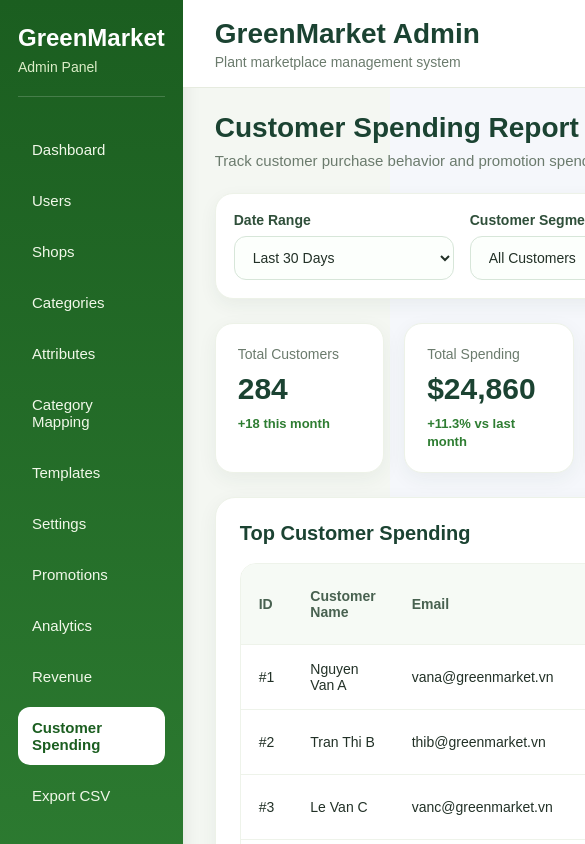
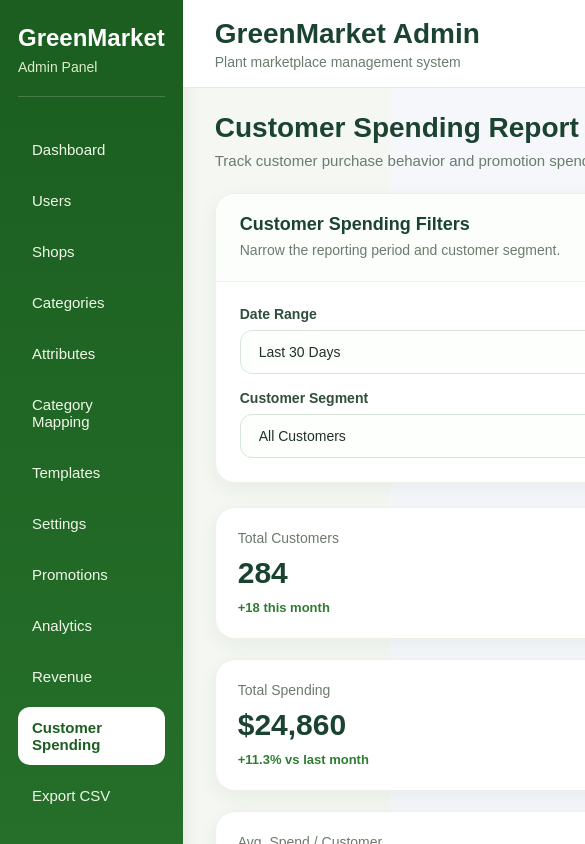
Before and after one commit to oopsntn/GreenMarket, a React (Vite) app in the folder admin-web/: page /customer-spending in a window 390 px wide. Shown: the top 844 px of the page, 585 px wide, since content can reach past the window. Built offline with nearby package versions, Linux system fonts and the light colour scheme.

Commit message:
apply reusable section card to customer spending page

```diff
--- a/admin-web/src/pages/CustomerSpendingPage.css
+++ b/admin-web/src/pages/CustomerSpendingPage.css
@@ -7,11 +7,10 @@
 .customer-spending-filters {
   display: flex;
   gap: 16px;
-  background-color: #ffffff;
-  border: 1px solid #edf2e8;
-  border-radius: 18px;
-  padding: 18px;
-  box-shadow: 0 6px 18px rgba(27, 67, 50, 0.06);
+}
+
+.customer-spending-filters--padded {
+  padding: 24px;
 }
 
 .customer-spending-field {
@@ -50,11 +49,7 @@
 }
 
 .customer-spending-card {
-  background-color: #ffffff;
-  border: 1px solid #edf2e8;
-  border-radius: 18px;
   padding: 22px;
-  box-shadow: 0 6px 20px rgba(27, 67, 50, 0.06);
 }
 
 .customer-spending-card span {
@@ -75,31 +70,6 @@
   color: #2e7d32;
   font-size: 13px;
   font-weight: 600;
-}
-
-.customer-spending-panel {
-  background-color: #ffffff;
-  border: 1px solid #edf2e8;
-  border-radius: 20px;
-  padding: 24px;
-  box-shadow: 0 6px 20px rgba(27, 67, 50, 0.06);
-}
-
-.customer-spending-panel__header {
-  display: flex;
-  align-items: center;
-  justify-content: space-between;
-  margin-bottom: 18px;
-}
-
-.customer-spending-panel__header h3 {
-  font-size: 20px;
-  color: #1b4332;
-}
-
-.customer-spending-panel__header span {
-  font-size: 13px;
-  color: #6b7b6d;
 }
 
 .customer-spending-table-wrapper {
@@ -134,18 +104,32 @@
   color: #223127;
 }
 
-.customer-spending-badge {
-  display: inline-flex;
-  align-items: center;
-  justify-content: center;
-  min-height: 30px;
-  padding: 4px 12px;
-  border-radius: 999px;
-  font-size: 13px;
-  font-weight: 700;
+@media (max-width: 1100px) {
+  .customer-spending-cards {
+    grid-template-columns: repeat(2, 1fr);
+  }
 }
 
-.customer-spending-badge--spent {
-  background-color: #e8f5e9;
-  color: #1b5e20;
+@media (max-width: 1024px) {
+  .customer-spending-filters {
+    flex-direction: column;
+  }
+
+  .customer-spending-field {
+    min-width: 100%;
+  }
+
+  .customer-spending-table-wrapper {
+    overflow-x: auto;
+  }
+
+  .customer-spending-table {
+    min-width: 860px;
+  }
 }
+
+@media (max-width: 640px) {
+  .customer-spending-cards {
+    grid-template-columns: 1fr;
+  }
+}
--- a/admin-web/src/pages/CustomerSpendingPage.tsx
+++ b/admin-web/src/pages/CustomerSpendingPage.tsx
@@ -1,4 +1,5 @@
 import PageHeader from "../components/PageHeader";
+import SectionCard from "../components/SectionCard";
 import StatusBadge from "../components/StatusBadge";
 import { customerSpendingService } from "../services/customerSpendingService";
 import "./CustomerSpendingPage.css";
@@ -15,7 +16,11 @@ function CustomerSpendingPage() {
         actionLabel="Export Customer Report"
       />
 
-      <div className="customer-spending-filters">
+      <SectionCard
+        title="Customer Spending Filters"
+        description="Narrow the reporting period and customer segment."
+      >
+        <div className="customer-spending-filters customer-spending-filters--padded">
           <div className="customer-spending-field">
             <label htmlFor="customer-date-range">Date Range</label>
             <select id="customer-date-range" defaultValue="Last 30 Days">
@@ -36,23 +41,24 @@ function CustomerSpendingPage() {
             </select>
           </div>
         </div>
+      </SectionCard>
 
       <div className="customer-spending-cards">
         {summaryCards.map((card) => (
-          <div key={card.title} className="customer-spending-card">
+          <SectionCard key={card.title}>
+            <div className="customer-spending-card">
               <span>{card.title}</span>
               <strong>{card.value}</strong>
               <small>{card.note}</small>
             </div>
+          </SectionCard>
         ))}
       </div>
 
-      <section className="customer-spending-panel">
-        <div className="customer-spending-panel__header">
-          <h3>Top Customer Spending</h3>
-          <span>Current reporting period</span>
-        </div>
-
+      <SectionCard
+        title="Top Customer Spending"
+        description="Current reporting period"
+      >
         <div className="customer-spending-table-wrapper">
           <table className="customer-spending-table">
             <thead>
@@ -84,7 +90,7 @@ function CustomerSpendingPage() {
             </tbody>
           </table>
         </div>
-      </section>
+      </SectionCard>
     </div>
   );
 }
```
Lines whose indentation alone changed are shown as unchanged.
